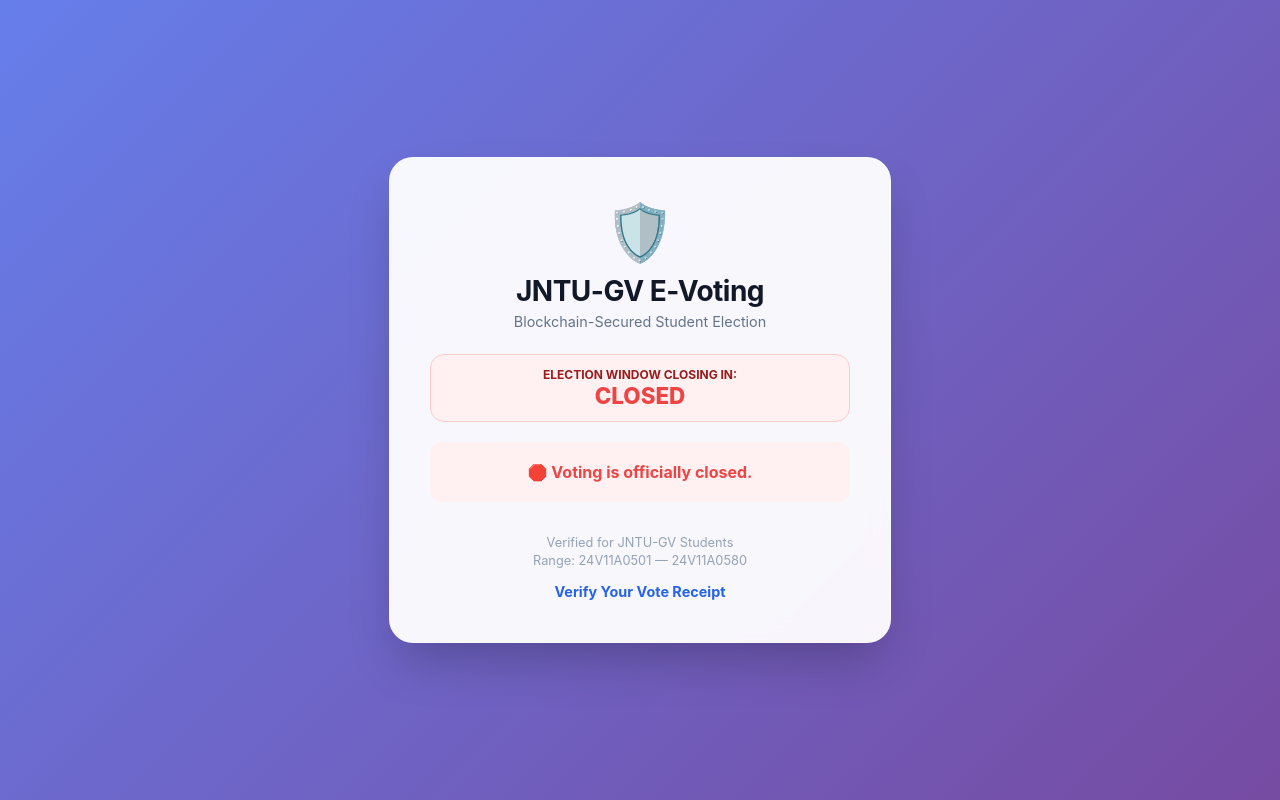
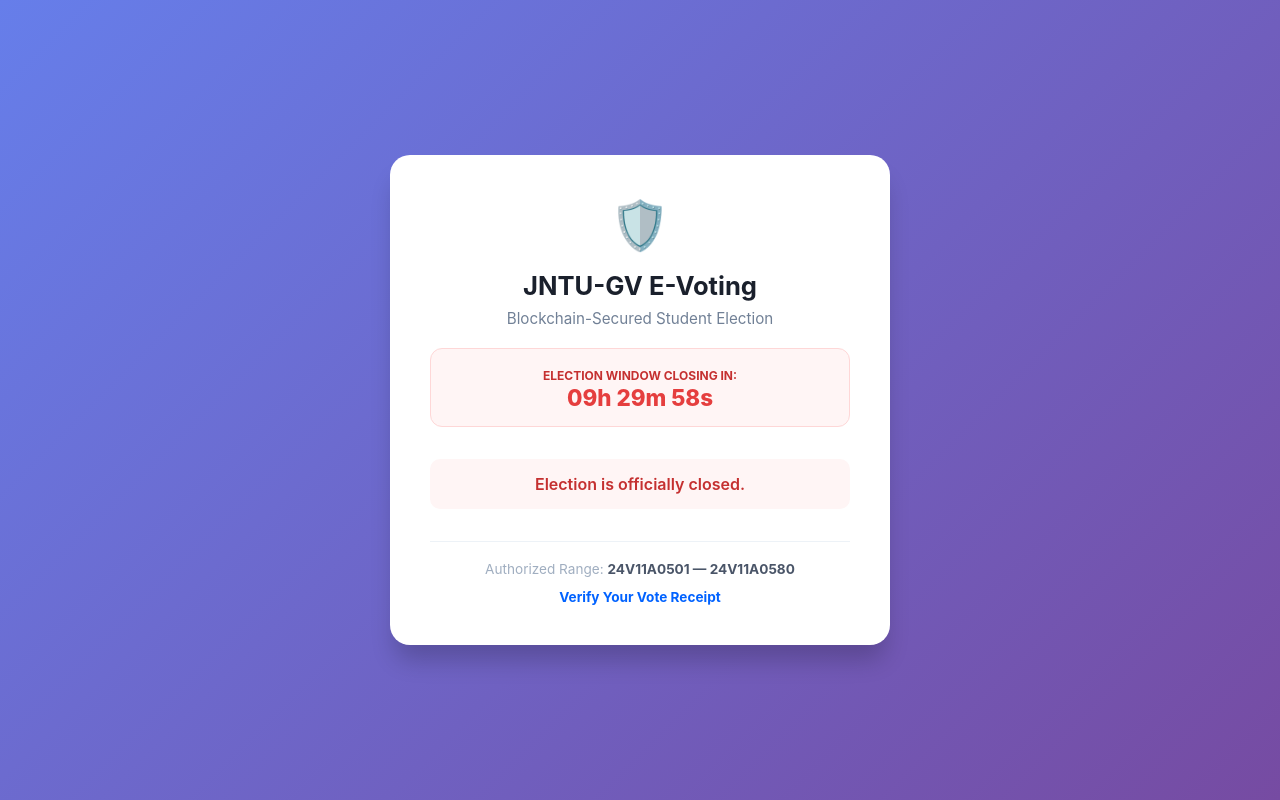
Before and after one commit to prudhvi16131/jntugv-voting-system, a Flask app: page / in a window 1280 px wide. Run offline with Flask 3, Linux system fonts and the light colour scheme.

Commit message:
Fixed countdown timer sync error and updated dynamic end_ms logic

```diff
--- a/app.py
+++ b/app.py
@@ -1,4 +1,4 @@
-from flask import Flask, render_template, request, redirect, url_for, send_from_directory
+from flask import Flask, render_template, request, redirect, url_for
 from blockchain import Blockchain
 from datetime import datetime
 import time
@@ -11,23 +11,23 @@ app = Flask(__name__)
 voting_blockchain = Blockchain()
 
 # --- 1. CONFIGURATION ---
-# Initial election settings. Start and end times can be updated via Dashboard
+# Default election window and candidates
 voting_config = {
-    "start": datetime(2026, 2, 21, 9, 0),
-    "end": datetime(2026, 2, 21, 15, 0),
+    "start": datetime(2026, 2, 22, 9, 0),
+    "end": datetime(2026, 2, 22, 15, 0),
     "candidates": [
         {"name": "Ramu", "symbol": "🦁"},
         {"name": "Laxman", "symbol": "🐘"}
     ]
 }
 
-# JNTU-GV Authorized Voter Range: 24V11A0501 to 24V11A0580
+# JNTU-GV Authorized Student Hall Ticket Range
 AUTHORIZED_VOTERS = [f"24V11A05{str(i).zfill(2)}" for i in range(1, 81)]
 STORAGE_FILE = 'blockchain_storage.json'
 
 # --- 2. PERSISTENCE LOGIC ---
 def save_blockchain():
-    """Writes the chain to a JSON file to prevent data loss on Render restarts."""
+    """Saves the current blockchain state to a file for persistent storage on Render."""
     chain_data = [block.__dict__ for block in voting_blockchain.chain]
     with open(STORAGE_FILE, 'w') as f:
         json.dump(chain_data, f)
@@ -37,9 +37,11 @@ def save_blockchain():
 def index():
     IST = pytz.timezone('Asia/Kolkata')
     now = datetime.now(IST).replace(tzinfo=None)
+
+    # CRITICAL: Convert end time to milliseconds for the JavaScript timer
     end_ms = int(voting_config["end"].timestamp() * 1000)
 
-    # Check election window status
+    # Determine election status
     if now < voting_config["start"]:
         status = "waiting"
     elif now > voting_config["end"]:
@@ -57,16 +59,15 @@ def cast_vote():
     if voter_id not in AUTHORIZED_VOTERS:
         return "<h1>Unauthorized Student ID</h1>", 403
 
-    # ZKP NULLIFIER: Cryptographic proof of ID without storing sensitive data
+    # ZKP NULLIFIER: Ensures voter privacy and prevents double-voting
     nullifier = hashlib.sha256(f"jntugv_salt_{voter_id}".encode()).hexdigest()
 
-    # Integrity check: Prevent double-voting
+    # Check for existing votes with the same nullifier
     for block in voting_blockchain.chain:
         for tx in block.transactions:
             if tx.get('nullifier') == nullifier:
                 return "<h1>Error: This ID has already cast a vote!</h1>", 403
 
-    # Digital receipt for audit verification
     receipt = hashlib.sha256(f"{nullifier}{time.time()}".encode()).hexdigest()[:10].upper()
 
     vote_data = {
@@ -78,7 +79,7 @@ def cast_vote():
 
     voting_blockchain.add_new_transaction(vote_data)
     voting_blockchain.mine()
-    save_blockchain() # Save to persistent file
+    save_blockchain() # Persist data
 
     return render_template('success.html', receipt=receipt)
 
@@ -101,7 +102,7 @@ def audit():
                     break
     return render_template('audit.html', result=search_result, searched_id=receipt_to_find)
 
-# --- 5. ADMIN DASHBOARD & DYNAMIC MANAGEMENT ---
+# --- 5. ADMIN DASHBOARD & MANAGEMENT ---
 @app.route('/admin-results/JNTUGV_SECRET')
 def admin_results():
     tally = {}
@@ -121,7 +122,7 @@ def admin_results():
 
 @app.route('/update-candidates', methods=['POST'])
 def update_candidates():
-    """Handles dynamic candidate and symbol updates."""
+    """Updates candidate names and symbols dynamically."""
     names = request.form.getlist('c_name')
     symbols = request.form.getlist('c_symbol')
     updated_list = []
@@ -133,7 +134,7 @@ def update_candidates():
 
 @app.route('/update-time', methods=['POST'])
 def update_time():
-    """Restores manual control over the Start and End time dropdowns."""
+    """Updates the election start and end times."""
     new_start = request.form.get('start_time')
     new_end = request.form.get('end_time')
     voting_config["start"] = datetime.strptime(new_start, '%Y-%m-%dT%H:%M')
@@ -142,7 +143,7 @@ def update_time():
 
 @app.route('/stop-early', methods=['POST'])
 def stop_early():
-    """Instant stop clock option."""
+    """Instant stop clock option to end election immediately."""
     IST = pytz.timezone('Asia/Kolkata')
     now = datetime.now(IST).replace(tzinfo=None)
     voting_config["end"] = now
@@ -156,10 +157,5 @@ def reset_election():
         os.remove(STORAGE_FILE)
     return redirect('/admin-results/JNTUGV_SECRET')
 
-@app.route('/ledger')
-def ledger():
-    chain_data = [block.__dict__ for block in voting_blockchain.chain]
-    return render_template('ledger.html', chain=chain_data)
-
 if __name__ == '__main__':
     app.run(host='0.0.0.0', port=10000)
--- a/templates/index.html
+++ b/templates/index.html
@@ -3,189 +3,154 @@
 <head>
     <meta charset="UTF-8">
     <meta name="viewport" content="width=device-width, initial-scale=1.0">
-    <title>JNTU-GV Secure Voting Portal</title>
-
-    <meta name="theme-color" content="#2563eb">
+    <title>JNTU-GV Secure Voting</title>
 
     <style>
-        /* Professional JNTU-GV Design Theme */
         :root {
-            --primary: #2563eb;
-            --primary-hover: #1d4ed8;
-            --bg-grad: linear-gradient(135deg, #667eea 0%, #764ba2 100%);
-            --danger: #ef4444;
-            --success: #10b981;
+            --primary: #0062ff;
+            --bg: #f0f4f8;
+            --danger: #e53e3e;
         }
+        body {
+            font-family: 'Inter', system-ui, sans-serif;
+            background: linear-gradient(135deg, #667eea 0%, #764ba2 100%);
+            display: flex; justify-content: center; align-items: center;
+            min-height: 100vh; margin: 0; color: #2d3748;
+        }
+        .card {
+            background: white; padding: 2.5rem; border-radius: 20px;
+            box-shadow: 0 20px 25px -5px rgba(0,0,0,0.2);
+            width: 90%; max-width: 420px; text-align: center;
+        }
+        .header { margin-bottom: 2rem; }
+        .logo-icon { font-size: 3rem; margin-bottom: 1rem; display: inline-block; }
+        h2 { margin: 0; color: #1a202c; font-size: 1.6rem; }
+        .subtitle { color: #718096; margin-top: 8px; font-size: 0.95rem; }
 
-        body {
-            font-family: 'Inter', system-ui, -apple-system, sans-serif;
-            background: var(--bg-grad);
-            display: flex;
-            justify-content: center;
-            align-items: center;
-            min-height: 100vh;
-            margin: 0;
-            color: #1e293b;
+        /* Countdown Timer Box */
+        #timer-container {
+            background: #fff5f5; padding: 15px; border-radius: 12px;
+            margin: 20px 0; border: 1px solid #fed7d7;
         }
+        #timer {
+            font-weight: 800; color: var(--danger);
+            font-size: 1.4rem; display: block;
+        }
+        .timer-label { font-size: 0.75rem; color: #c53030; font-weight: 700; text-transform: uppercase; }
 
-        /* Glassmorphism Card Effect */
-        .voter-card {
-            background: rgba(255, 255, 255, 0.95);
-            backdrop-filter: blur(10px);
-            padding: 2.5rem;
-            border-radius: 24px;
-            box-shadow: 0 25px 50px -12px rgba(0, 0, 0, 0.25);
-            width: 90%;
-            max-width: 420px;
-            text-align: center;
-            border: 1px solid rgba(255, 255, 255, 0.3);
+        .form-group { text-align: left; margin-bottom: 1.5rem; }
+        label { display: block; font-weight: 600; margin-bottom: 0.6rem; color: #4a5568; font-size: 0.9rem; }
+        input, select {
+            width: 100%; padding: 0.85rem; border: 2px solid #e2e8f0;
+            border-radius: 12px; font-size: 1rem; box-sizing: border-box;
+            background-color: #f8fafc; transition: all 0.2s;
         }
-
-        .logo-area { margin-bottom: 1.5rem; }
-        .logo-icon { font-size: 3.5rem; margin-bottom: 0.5rem; display: block; }
-
-        h2 { margin: 0; font-size: 1.75rem; color: #111827; letter-spacing: -0.5px; }
-        .subtitle { color: #64748b; font-size: 0.9rem; margin-top: 5px; }
-
-        /* Countdown Timer Styling */
-        .timer-container {
-            background: #fff1f2;
-            border: 1px solid #fecaca;
-            padding: 12px;
-            border-radius: 14px;
-            margin: 20px 0;
-        }
-
-        .timer-label { font-size: 0.75rem; font-weight: 700; color: #991b1b; text-transform: uppercase; }
-        #timer { font-size: 1.4rem; font-weight: 800; color: var(--danger); font-variant-numeric: tabular-nums; }
-
-        /* Form Styling */
-        .form-group { text-align: left; margin-bottom: 1.5rem; }
-        label { display: block; font-weight: 700; font-size: 0.85rem; color: #475569; margin-bottom: 8px; text-transform: uppercase; }
-
-        input, select {
-            width: 100%;
-            padding: 14px;
-            border: 2px solid #e2e8f0;
-            border-radius: 12px;
-            font-size: 1rem;
-            box-sizing: border-box;
-            background: #f8fafc;
-            transition: all 0.2s;
-        }
-
         input:focus, select:focus {
-            border-color: var(--primary);
-            background: white;
-            outline: none;
-            box-shadow: 0 0 0 4px rgba(37, 99, 235, 0.1);
+            border-color: var(--primary); outline: none;
+            box-shadow: 0 0 0 4px rgba(0, 98, 255, 0.1);
         }
 
         .btn-vote {
-            background: var(--primary);
-            color: white;
-            border: none;
-            padding: 1.1rem;
-            width: 100%;
-            border-radius: 14px;
-            font-weight: 700;
-            font-size: 1.1rem;
-            cursor: pointer;
-            transition: all 0.2s;
-            box-shadow: 0 4px 6px -1px rgba(37, 99, 235, 0.4);
+            background: var(--primary); color: white; border: none;
+            padding: 1.1rem; width: 100%; border-radius: 12px;
+            font-weight: 700; font-size: 1.1rem; cursor: pointer;
+            transition: all 0.2s; box-shadow: 0 4px 6px rgba(0, 98, 255, 0.2);
         }
+        .btn-vote:hover { background: #0052d6; transform: translateY(-2px); }
+        .btn-vote:disabled { background: #cbd5e0; cursor: not-allowed; transform: none; }
 
-        .btn-vote:hover { background: var(--primary-hover); transform: translateY(-2px); }
-        .btn-vote:active { transform: translateY(0); }
-        .btn-vote:disabled { background: #cbd5e1; cursor: not-allowed; box-shadow: none; }
-
-        .footer-info { margin-top: 2rem; font-size: 0.8rem; color: #94a3b8; line-height: 1.4; }
+        .footer {
+            margin-top: 2rem; font-size: 0.85rem; color: #a0aec0;
+            border-top: 1px solid #edf2f7; padding-top: 1.2rem;
+        }
         .audit-link {
-            display: inline-block; margin-top: 12px; color: var(--primary);
-            text-decoration: none; font-weight: 700; font-size: 0.9rem;
+            display: inline-block; margin-top: 12px;
+            color: var(--primary); text-decoration: none; font-weight: 700;
         }
-        .audit-link:hover { text-decoration: underline; }
     </style>
 </head>
 <body>
 
-<div class="voter-card">
-    <div class="logo-area">
-        <span class="logo-icon">🛡️</span>
+<div class="card">
+    <div class="header">
+        <div class="logo-icon">🛡️</div>
         <h2>JNTU-GV E-Voting</h2>
         <p class="subtitle">Blockchain-Secured Student Election</p>
+
+        <div id="timer-container">
+            <span class="timer-label">Election Window Closing In:</span>
+            <span id="timer">--h --m --s</span>
+        </div>
     </div>
 
-    <div class="timer-container">
-        <div class="timer-label">Election Window Closing In:</div>
-        <div id="timer">Initializing...</div>
-    </div>
-
-    {% if status == 'live' %}
+    {% if status == "live" %}
     <form action="/cast_vote" method="post">
         <div class="form-group">
-            <label>Hall Ticket Number</label>
-            <input type="text" name="voter_id" placeholder="e.g., 24V11A0501" required
-                   pattern="24V11A05[0-7][0-9]|24V11A0580" title="Valid JNTU-GV Hall Ticket Required">
+            <label for="voter_id">Hall Ticket Number</label>
+            <input type="text" id="voter_id" name="voter_id" placeholder="e.g., 24V11A0501" required>
         </div>
 
         <div class="form-group">
-            <label>Select Candidate</label>
-            <select name="candidate" required>
-                <option value="" disabled selected>Choose a candidate...</option>
+            <label for="candidate">Choose Your Candidate</label>
+            <select id="candidate" name="candidate" required>
+                <option value="" disabled selected>Select candidate from list</option>
                 {% for c in config.candidates %}
                 <option value="{{ c.name }}">{{ c.symbol }} {{ c.name }}</option>
                 {% endfor %}
             </select>
         </div>
 
-        <button type="submit" class="btn-vote">Confirm Secure Vote</button>
+        <button type="submit" id="voteBtn" class="btn-vote">Confirm Secure Vote</button>
     </form>
-    {% elif status == 'waiting' %}
-    <div style="padding: 20px; color: var(--primary); font-weight: 700;">
-        Election starts at {{ config.start.strftime('%H:%M') }} IST
+    {% elif status == "waiting" %}
+        <div style="background: #fffaf0; padding: 15px; border-radius: 10px; color: #9c4221; font-weight: 600;">
+            Voting starts at {{ config.start.strftime('%H:%M IST') }}
         </div>
     {% else %}
-    <div style="padding: 20px; color: var(--danger); font-weight: 700; background: #fff1f2; border-radius: 12px;">
-        🛑 Voting is officially closed.
+        <div style="background: #fff5f5; padding: 15px; border-radius: 10px; color: #c53030; font-weight: 600;">
+            Election is officially closed.
         </div>
     {% endif %}
 
-    <div class="footer-info">
-        Verified for JNTU-GV Students<br>
-        Range: 24V11A0501 — 24V11A0580<br>
+    <div class="footer">
+        Authorized Range: <span style="font-weight: bold; color: #4a5568;">24V11A0501 — 24V11A0580</span> <br>
         <a href="/audit" class="audit-link">Verify Your Vote Receipt</a>
     </div>
 </div>
 
 <script>
-    // Countdown Timer Logic
-    const endTime = {{ end_ms }};
+    // Corrected Dynamic Timer Logic
+    const endTime = {{ end_ms if end_ms else 0 }};
 
+    if (endTime > 0) {
         function updateTimer() {
             const now = new Date().getTime();
             const distance = endTime - now;
 
             if (distance < 0) {
                 document.getElementById("timer").innerHTML = "CLOSED";
-            if(document.querySelector('.btn-vote')) {
-                window.location.reload(); // Refresh to show 'Closed' status
+                if(document.getElementById("voteBtn")) {
+                    document.getElementById("voteBtn").disabled = true;
+                    document.getElementById("voteBtn").innerText = "Election Ended";
                 }
                 return;
             }
 
-        const hours = Math.floor((distance % (1000 * 60 * 60 * 24)) / (1000 * 60 * 60));
-        const minutes = Math.floor((distance % (1000 * 60 * 60)) / (1000 * 60));
-        const seconds = Math.floor((distance % (1000 * 60)) / 1000);
+            // Calculate hours, minutes, and seconds from end_ms
+            const h = Math.floor(distance / (1000 * 60 * 60));
+            const m = Math.floor((distance % (1000 * 60 * 60)) / (1000 * 60));
+            const s = Math.floor((distance % (1000 * 60)) / 1000);
 
+            // Update display
             document.getElementById("timer").innerHTML =
-            (hours < 10 ? "0" + hours : hours) + "h " +
-            (minutes < 10 ? "0" + minutes : minutes) + "m " +
-            (seconds < 10 ? "0" + seconds : seconds) + "s";
+                (h < 10 ? "0" + h : h) + "h " +
+                (m < 10 ? "0" + m : m) + "m " +
+                (s < 10 ? "0" + s : s) + "s";
         }
 
         setInterval(updateTimer, 1000);
         updateTimer();
+    }
 </script>
 
 </body>
```
Lines whose indentation alone changed are shown as unchanged.
